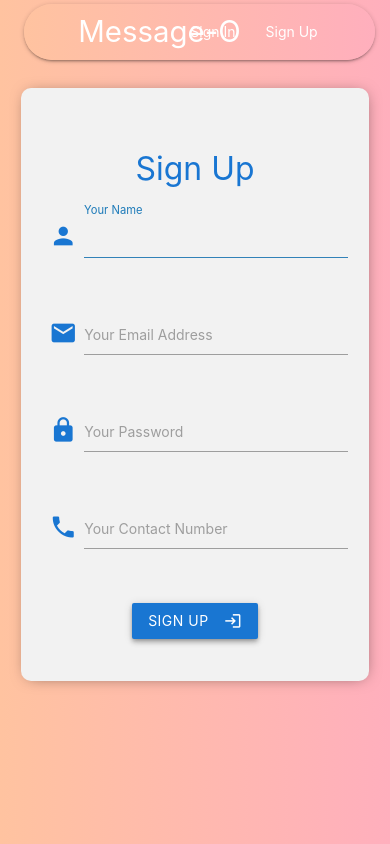
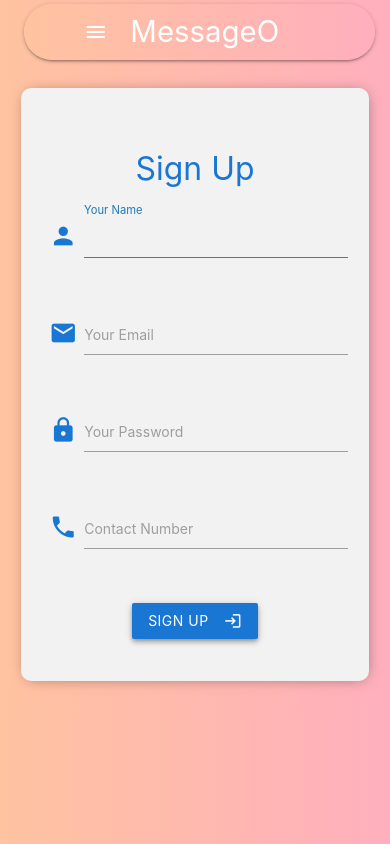
Before and after one commit to vivek-30/Message-O, a React app: page / in a window 390 px wide. Built offline with nearby package versions, Linux system fonts and the light colour scheme.

Commit message:
added sidenav for mobile devices

```diff
--- a/src/components/authentication/NavBar.js
+++ b/src/components/authentication/NavBar.js
@@ -1,17 +1,32 @@
-import React from 'react'
+import React, { useEffect, useRef } from 'react'
 import { Link, NavLink } from 'react-router-dom'
+import M from 'materialize-css'
 
 const NavBar = () => {
+
+    const sideNavRef = useRef()
+
+    useEffect(() => {
+        sideNavRef.current ? M.Sidenav.init(sideNavRef.current) : null
+    }, [])
+
     return (
+            <>
             <nav>
                 <div className="nav-wrapper">
-                <NavLink to="/" className="brand-logo left">Message-O</NavLink>
-                <ul className="right">
+                    <NavLink to="/" className="brand-logo">MessageO</NavLink>
+                    <Link to="#" data-target="mobile-nav" className="sidenav-trigger left"><i className="material-icons">menu</i></Link>
+                    <ul id="nav-mobile" className="right hide-on-med-and-down">
                         <li><Link to="/SignIn">Sign In</Link></li>
                         <li><Link to="/SignUp">Sign Up</Link></li>
                     </ul>
                 </div>
             </nav>
+            <ul ref={sideNavRef} className="sidenav blue-grey lighten-5" id="mobile-nav">
+                <li><Link to="/SignIn">Sign In</Link></li>
+                <li><Link to="/SignUp">Sign Up</Link></li>
+            </ul>
+        </>
     )
 }
 
--- a/src/components/authentication/SignUp.js
+++ b/src/components/authentication/SignUp.js
@@ -64,7 +64,7 @@ const SignUp = () => {
 
                 <TakeInput
                     iconName="mail"
-                    labelText="Your Email Address"
+                    labelText="Your Email"
                     options={{
                         id: "email",
                         type: 'email',
@@ -86,7 +86,7 @@ const SignUp = () => {
 
                 <TakeInput
                     iconName="phone"
-                    labelText="Your Contact Number"
+                    labelText="Contact Number"
                     options={{
                         id: "telephone",
                         type: 'tel',
```
Lines whose indentation alone changed are shown as unchanged.
